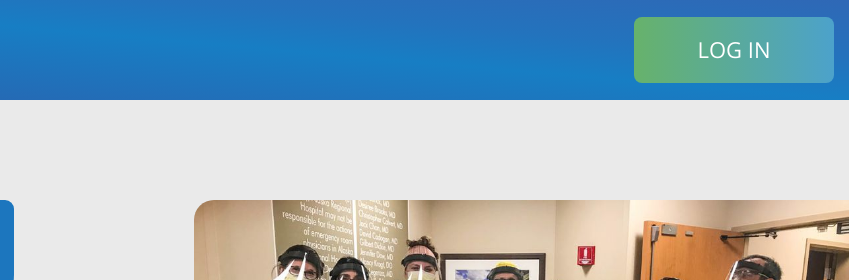
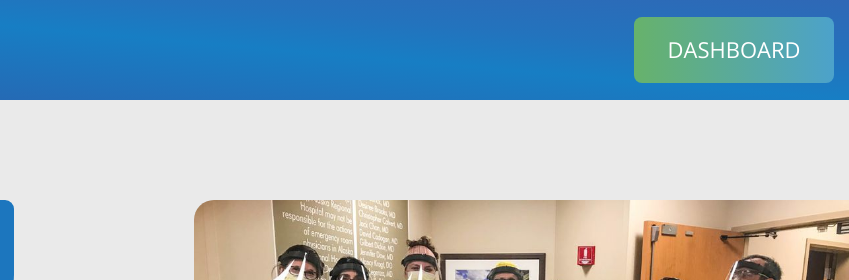
Before and after one commit to angelo-martinez/pantherhacks-hackathon, a Gatsby site: page / in a window 1280 px wide. Shown: the top 280 px of the page, 431-1280 px from the left. Built offline with nearby package versions, Linux system fonts and the light colour scheme; Gatsby itself is replaced by a stand-in of ours.

Commit message:
added persistent state

```diff
--- a/src/components/header.js
+++ b/src/components/header.js
@@ -2,17 +2,23 @@ import { Link } from "gatsby";
 import logo from "../images/logo.png";
 import React from "react";
 
-const Header = props => (
+const Header = props => {
+  let loggedInAcc = {};
+  if (typeof window !== "undefined") {
+    loggedInAcc = window.loggedInAcc;
+  }
+  return (
     <nav className="nav-bar">
       <Link to="/">
         <img src={logo} alt="logo" className="logo" />
       </Link>
       {props.button && (
-      <Link to="/login" className="btn btn-a">
-        <span>Log in</span>
+        <Link to={loggedInAcc ? "/dashboard" : "/login"} className="btn btn-a">
+          <span>{loggedInAcc ? "Dashboard" : "Log in"}</span>
         </Link>
       )}
     </nav>
   );
+};
 
 export default Header;
```
Lines whose indentation alone changed are shown as unchanged.
